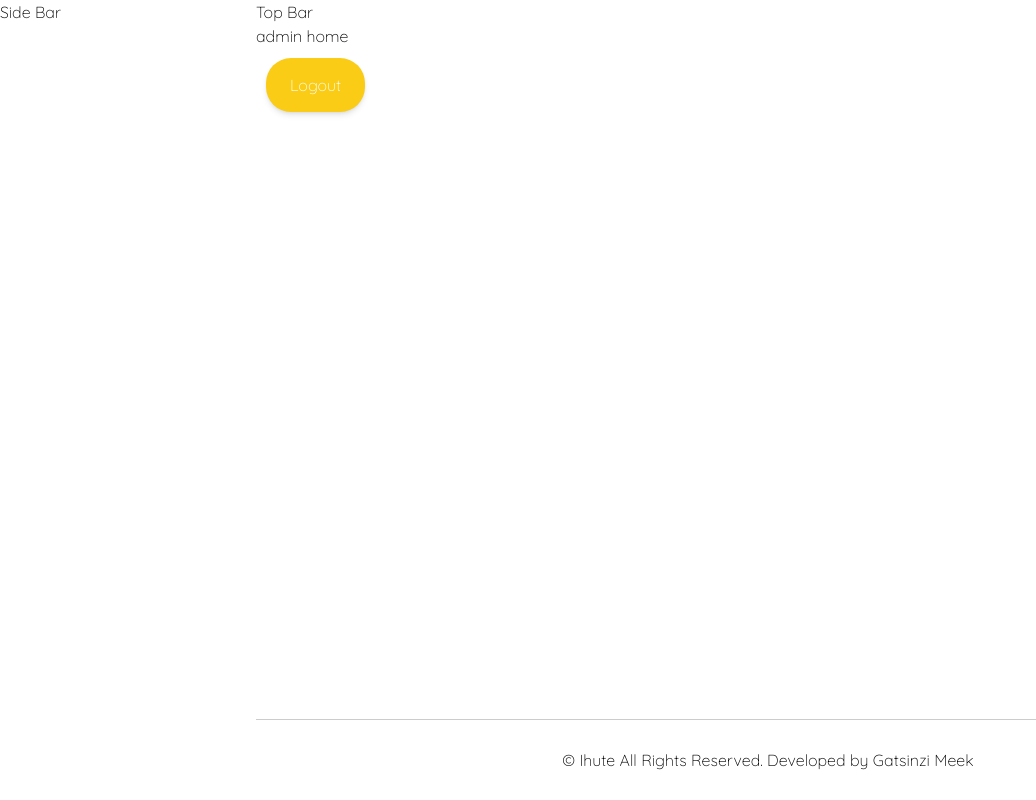
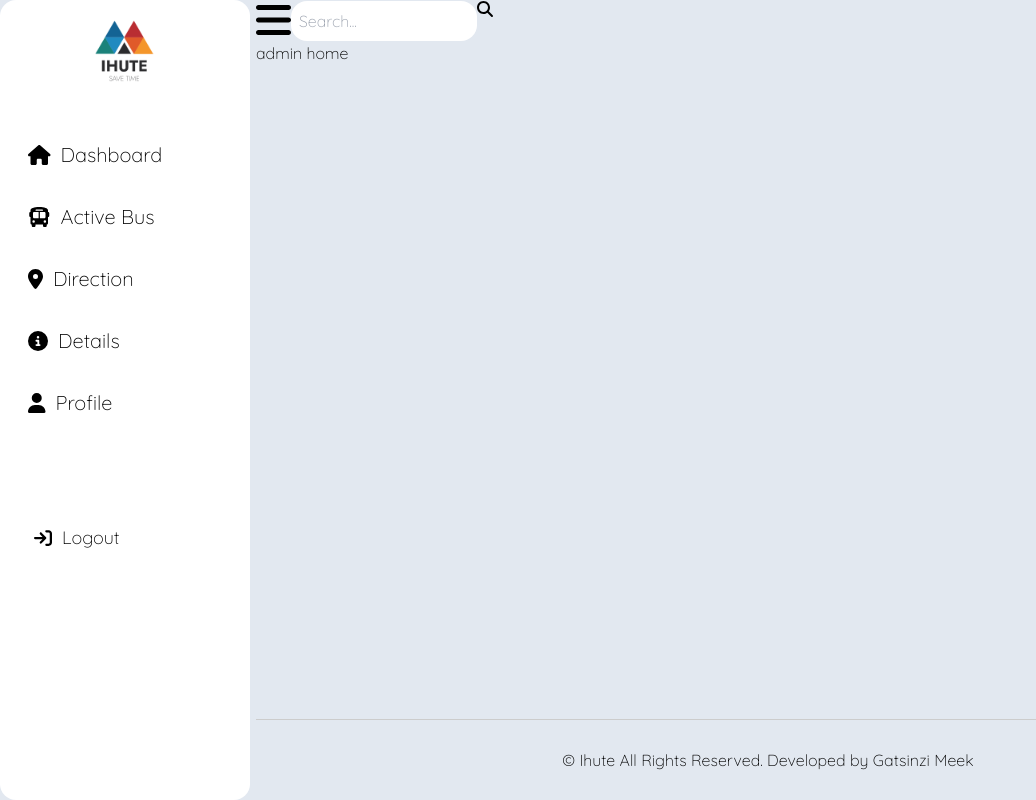
Before and after one commit to Gatsinzimeek/IHUTE, a React (Create React App) app: page /dashboard/home in a window 1280 px wide. Shown: the whole page, without its empty margins (0-1036 px from the left). Built offline with nearby package versions, Linux system fonts and the light colour scheme; no server answers; sample sign-in values are in the browser's storage.

Commit message:
new features add

```diff
--- a/src/App.js
+++ b/src/App.js
@@ -6,15 +6,14 @@ import Login from "./Router/Authentication/Login/Login";
 import About from "./Component/About-section/About";
 import Testimonial from "./Component/Testimonial-section/Testimonial";
 import PrivateRoute from "./Router/PrivateRoute/PrivateRoute";
-import { UserContext } from "./Context/User Context/UserContext";
-import { useContext } from "react";
 import Dashboard from "./Router/Dashboard/dashboard";
 import Setting from "./Router/Setting/Setting";
 import Map from "./Router/Map/Map";
 import AdminHome from "./Router/Dashboard/Home";
 import PrivateLoginRouter from "./Router/PrivateRoute/PrivateLoginRouter";
+import Buses from "./Router/Buses/Buses";
+import Detail from "./Router/Details/Detail";
 function App() {
-  const { currentUser } = useContext(UserContext);
   return (
     <Routes>
       <Route
@@ -43,6 +42,8 @@ function App() {
         <Route path="home" element={<AdminHome />}></Route>
         <Route path="setting" element={<Setting />}></Route>
         <Route path="map" element={<Map />}></Route>
+        <Route path="Buses" element={<Buses />} />
+        <Route path="Info" element={<Detail />} />
       </Route>
     </Routes>
   );
--- /dev/null
+++ b/src/Router/Buses/Buses.jsx
@@ -0,0 +1,11 @@
+import React from "react";
+
+const Buses = () => {
+  return (
+    <div>
+      <p>Buses</p>
+    </div>
+  );
+};
+
+export default Buses;
--- a/src/Router/Dashboard/Home.jsx
+++ b/src/Router/Dashboard/Home.jsx
@@ -1,16 +1,7 @@
-import { Logout } from "../../Utility/firebase";
-import { useNavigate } from "react-router-dom";
-import Button from "../../Component/button/Button";
 const AdminHome = () => {
-  const redict = useNavigate();
-  const handleclick = async () => {
-    await Logout();
-    redict("/login");
-  };
   return (
     <div>
       <p>admin home</p>
-      <Button clicked={handleclick}>Logout</Button>
     </div>
   );
 };
--- a/src/Router/Dashboard/dashboard.jsx
+++ b/src/Router/Dashboard/dashboard.jsx
@@ -3,7 +3,7 @@ import TopBar from "../Global/TopBar";
 import SideBar from "../Global/SideBar";
 const Dashboard = () => {
   return (
-    <div className="flex justify-between ">
+    <div className="flex justify-between  bg-[#E2E8F0]">
       <SideBar />
       <main className="w-[80%] min-h-[100vh] flex flex-col">
         <TopBar></TopBar>
--- /dev/null
+++ b/src/Router/Details/Detail.jsx
@@ -0,0 +1,11 @@
+import React from "react";
+
+const Detail = () => {
+  return (
+    <div>
+      <h1>helo</h1>
+    </div>
+  );
+};
+
+export default Detail;
--- a/src/Router/Global/SideBar.jsx
+++ b/src/Router/Global/SideBar.jsx
@@ -1,9 +1,84 @@
-import React from "react";
+import logo from "../../Assets/logo.png";
+import { FontAwesomeIcon } from "@fortawesome/react-fontawesome";
+import {
+  faHome,
+  faLocationDot,
+  faBus,
+  faUser,
+  faCircleInfo,
+  faArrowRightToBracket,
+} from "@fortawesome/free-solid-svg-icons";
+import { Link } from "react-router-dom";
+import { useNavigate } from "react-router-dom";
+import { Logout } from "../../Utility/firebase";
+const SideBar = () => {
+  const Navbar = [
+    {
+      Icon: faHome,
+      Title: "Dashboard",
+      path: "/dashboard/home",
+    },
+    {
+      Icon: faBus,
+      Title: "Active Bus",
+      path: "/dashboard/Buses",
+    },
 
-const SideBar = () => {
+    {
+      Icon: faLocationDot,
+      Title: "Direction",
+      path: "/dashboard/Map",
+    },
+
+    {
+      Icon: faCircleInfo,
+      Title: "Details",
+      path: "/dashboard/Info",
+    },
+    {
+      Icon: faUser,
+      Title: "Profile",
+      path: "/dashboard/setting",
+    },
+  ];
+
+  const redict = useNavigate();
+  const handleclick = async () => {
+    await Logout();
+    redict("/login");
+  };
+
   return (
-    <div>
-      <p>Side Bar</p>
+    <div className=" bg-[#fff] rounded-2xl  pt-3 h-fitcontent">
+      <img src={logo} className="w-[40%] m-auto" alt="logo" />
+      <div className="mt-2">
+        <ul className="list-none mt-[40px]">
+          {Navbar.map((nav, index) => (
+            <li
+              key={index}
+              className="p-[10px] mb-3 text-[20px] cursor-pointer hover:bg-[#3e61ac] hover:text-white rounded-xl mx-2"
+            >
+              <Link to={nav.path}>
+                <FontAwesomeIcon
+                  icon={nav.Icon}
+                  className="pl-[10px] pr-[10px]"
+                />
+                {nav.Title}
+              </Link>
+            </li>
+          ))}
+          <button
+            className="mt-[70px] mx-[20px] p-[14px] text-[18px] hover:bg-[#3e61ac] hover:text-white rounded-xl"
+            onClick={handleclick}
+          >
+            <FontAwesomeIcon
+              icon={faArrowRightToBracket}
+              className="pr-[10px] "
+            />
+            Logout
+          </button>
+        </ul>
+      </div>
     </div>
   );
 };
--- a/src/Router/Global/TopBar.jsx
+++ b/src/Router/Global/TopBar.jsx
@@ -1,9 +1,22 @@
-import React from "react";
-
+import { FontAwesomeIcon } from "@fortawesome/react-fontawesome";
+import { faBars, faSearch } from "@fortawesome/free-solid-svg-icons";
 const TopBar = () => {
   return (
-    <div>
-      <p>Top Bar</p>
+    <div className="flex items-center ">
+      <span className=" max-md:inline-block">
+        <FontAwesomeIcon
+          icon={faBars}
+          className=" hover:text-yellow-400 text-[40px]  cursor-pointer"
+        />
+      </span>
+      <div className="relative">
+        <input
+          type="text"
+          placeholder="Search..."
+          className="p-2 rounded-2xl"
+        />
+        <FontAwesomeIcon icon={faSearch} className="absolute top-0" />
+      </div>
     </div>
   );
 };
--- a/src/index.css
+++ b/src/index.css
@@ -2,8 +2,10 @@
 @tailwind components;
 @tailwind utilities;
 
-*{
+* {
     box-sizing: border-box;
+    margin: 0;
+    padding: 0;
 }
 
 body {
@@ -13,7 +15,8 @@ body {
     font-family: 'Quicksand', sans-serif;
     -webkit-font-smoothing: antialiased;
     -moz-osx-font-smoothing: grayscale;
-  }
+}
+
 /*
 
 @media (min-width: 768px) {
@@ -37,11 +40,13 @@ body {
     position: fixed;
     top: 0;
     width: 100%;
-    background-color: #fff; /* Adjust as needed */
-    z-index: 1000; /* Adjust as needed */
+    background-color: #fff;
+    /* Adjust as needed */
+    z-index: 1000;
+    /* Adjust as needed */
 }
 
-.testimonial-container{
+.testimonial-container {
     background-image: url('../src/Assets/wave1.svg');
     background-repeat: no-repeat;
     width: 100vw;
```
